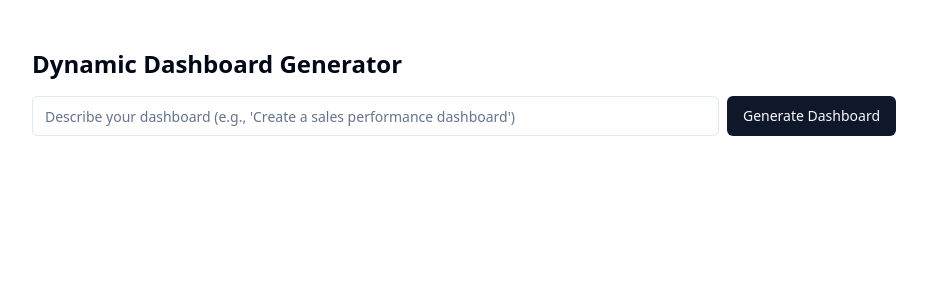
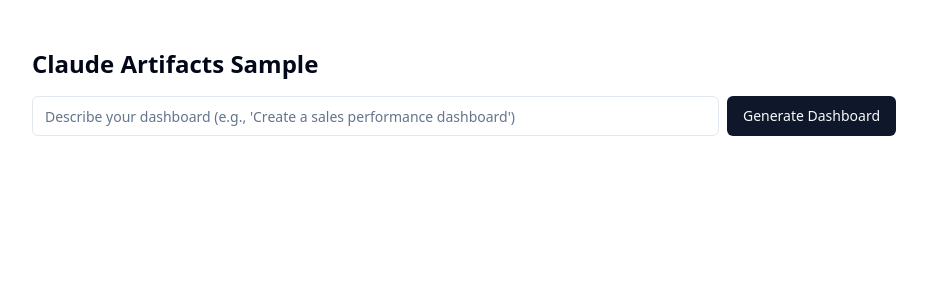
Before and after one commit to vysakh0/claude-artifacts-sample, a Next.js app: page / in a window 1280 px wide. Shown: the top 300 px of the page, without its empty margins (176-1103 px from the left). Built offline with nearby package versions, Linux system fonts and the light colour scheme.

Commit message:
chore: add a readme, license

```diff
--- a/src/components/DashboardCreator.tsx
+++ b/src/components/DashboardCreator.tsx
@@ -47,7 +47,7 @@
 
   return (
     <div className="p-4 max-w-4xl mx-auto">
-      <h1 className="text-2xl font-bold mb-4">Dynamic Dashboard Generator</h1>
+      <h1 className="text-2xl font-bold mb-4">Claude Artifacts Sample</h1>
       <div className="flex gap-2 mb-4">
         <Input
           type="text"
```
Also changed, not shown: 2 other files (tests, documents, lock files or other folders).
